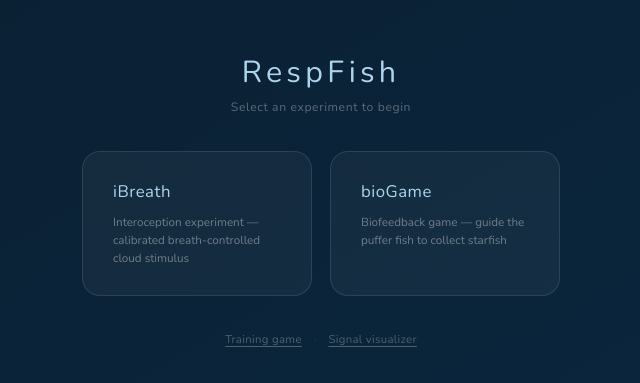
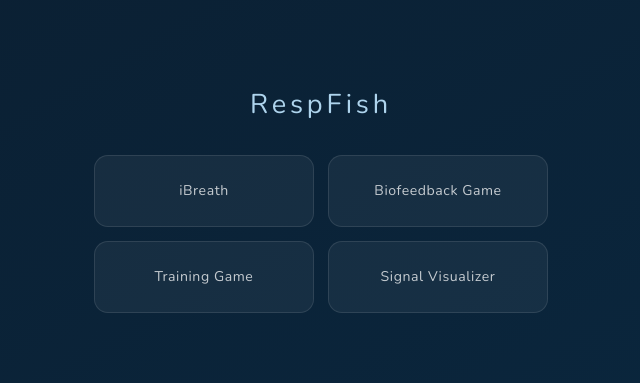
Before and after one commit to wunderwald/RespFish, an Electron app: page Code/app/launcher.html in a window 1100 px wide. Shown: the part 201-584 px from the top of the page, without its empty margins (229-869 px from the left). Drawn offline with nearby package versions, Linux system fonts and the light colour scheme.

```diff
--- a/Code/app/launcher.html
+++ b/Code/app/launcher.html
@@ -8,27 +8,14 @@
   <link rel="stylesheet" href="styles/launcher.css" />
 </head>
 <body>
-  <header>
-    <h1>RespFish</h1>
-    <p class="subtitle">Select an experiment to begin</p>
-  </header>
+  <h1>RespFish</h1>
 
   <main>
-    <button class="card" data-frontend="ibreath">
-      <span class="card-title">iBreath</span>
-      <span class="card-desc">Interoception experiment — calibrated breath-controlled cloud stimulus</span>
-    </button>
-    <button class="card" data-frontend="bioGame">
-      <span class="card-title">bioGame</span>
-      <span class="card-desc">Biofeedback game — guide the puffer fish to collect starfish</span>
-    </button>
+    <button class="card" data-frontend="ibreath">iBreath</button>
+    <button class="card" data-frontend="bioGame">Biofeedback Game</button>
+    <button class="card" data-frontend="trainingGame">Training Game</button>
+    <button class="card" data-frontend="visualizer">Signal Visualizer</button>
   </main>
-
-  <footer>
-    <button class="secondary-link" data-frontend="trainingGame">Training game</button>
-    <span class="sep">·</span>
-    <button class="secondary-link" data-frontend="visualizer">Signal visualizer</button>
-  </footer>
 
   <script src="launcher.js" type="module"></script>
 </body>
--- a/Code/app/styles/launcher.css
+++ b/Code/app/styles/launcher.css
@@ -10,102 +10,49 @@
   flex-direction: column;
   align-items: center;
   justify-content: center;
-  gap: 36px;
-  padding: 40px;
+  gap: 32px;
   user-select: none;
   -webkit-app-region: drag;
 }
 
-/* ── Header ──────────────────────────────────────────────────────────────── */
-
-header { text-align: center; }
-
 h1 {
-  font-size: 1.9rem;
+  font-size: 1.7rem;
   font-weight: 200;
   letter-spacing: 0.14em;
   color: #aed4ed;
 }
 
-.subtitle {
-  margin-top: 6px;
-  font-size: 0.76rem;
-  letter-spacing: 0.05em;
-  opacity: 0.38;
-}
-
-/* ── Experiment cards ─────────────────────────────────────────────────────── */
-
 main {
-  display: flex;
-  gap: 18px;
+  display: grid;
+  grid-template-columns: 1fr 1fr;
+  gap: 14px;
   -webkit-app-region: no-drag;
 }
 
 .card {
-  background: rgba(255, 255, 255, 0.045);
+  background: rgba(255, 255, 255, 0.05);
   border: 1px solid rgba(255, 255, 255, 0.10);
-  border-radius: 18px;
-  padding: 28px 30px;
-  width: 230px;
-  text-align: left;
+  border-radius: 14px;
+  padding: 0 32px;
+  height: 72px;
+  width: 220px;
   cursor: pointer;
-  color: inherit;
+  color: rgba(255, 255, 255, 0.75);
   font-family: inherit;
-  display: flex;
-  flex-direction: column;
-  gap: 10px;
-  transition: background 0.18s, border-color 0.18s, transform 0.15s;
+  font-weight: 300;
+  font-size: 0.88rem;
+  letter-spacing: 0.04em;
+  transition: background 0.15s, border-color 0.15s, color 0.15s, transform 0.12s;
 }
 
 .card:hover {
   background: rgba(174, 212, 237, 0.09);
-  border-color: rgba(174, 212, 237, 0.38);
-  transform: translateY(-2px);
+  border-color: rgba(174, 212, 237, 0.35);
+  color: #aed4ed;
+  transform: translateY(-1px);
 }
 
 .card:active {
   transform: translateY(0);
   background: rgba(174, 212, 237, 0.14);
 }
-
-.card-title {
-  font-size: 1.05rem;
-  font-weight: 400;
-  color: #aed4ed;
-  letter-spacing: 0.03em;
-}
-
-.card-desc {
-  font-size: 0.73rem;
-  line-height: 1.55;
-  opacity: 0.45;
-}
-
-/* ── Footer links ────────────────────────────────────────────────────────── */
-
-footer {
-  display: flex;
-  align-items: center;
-  gap: 12px;
-  -webkit-app-region: no-drag;
-}
-
-.secondary-link {
-  background: none;
-  border: none;
-  color: rgba(255, 255, 255, 0.28);
-  font-family: inherit;
-  font-weight: 300;
-  font-size: 0.71rem;
-  letter-spacing: 0.03em;
-  cursor: pointer;
-  padding: 0;
-  text-decoration: underline;
-  text-underline-offset: 3px;
-  transition: color 0.18s;
-}
-
-.secondary-link:hover { color: rgba(255, 255, 255, 0.6); }
-
-.sep { color: rgba(255, 255, 255, 0.15); font-size: 0.7rem; }
```
Also changed, not shown: Code/app/main.js (+7 -8 lines).
